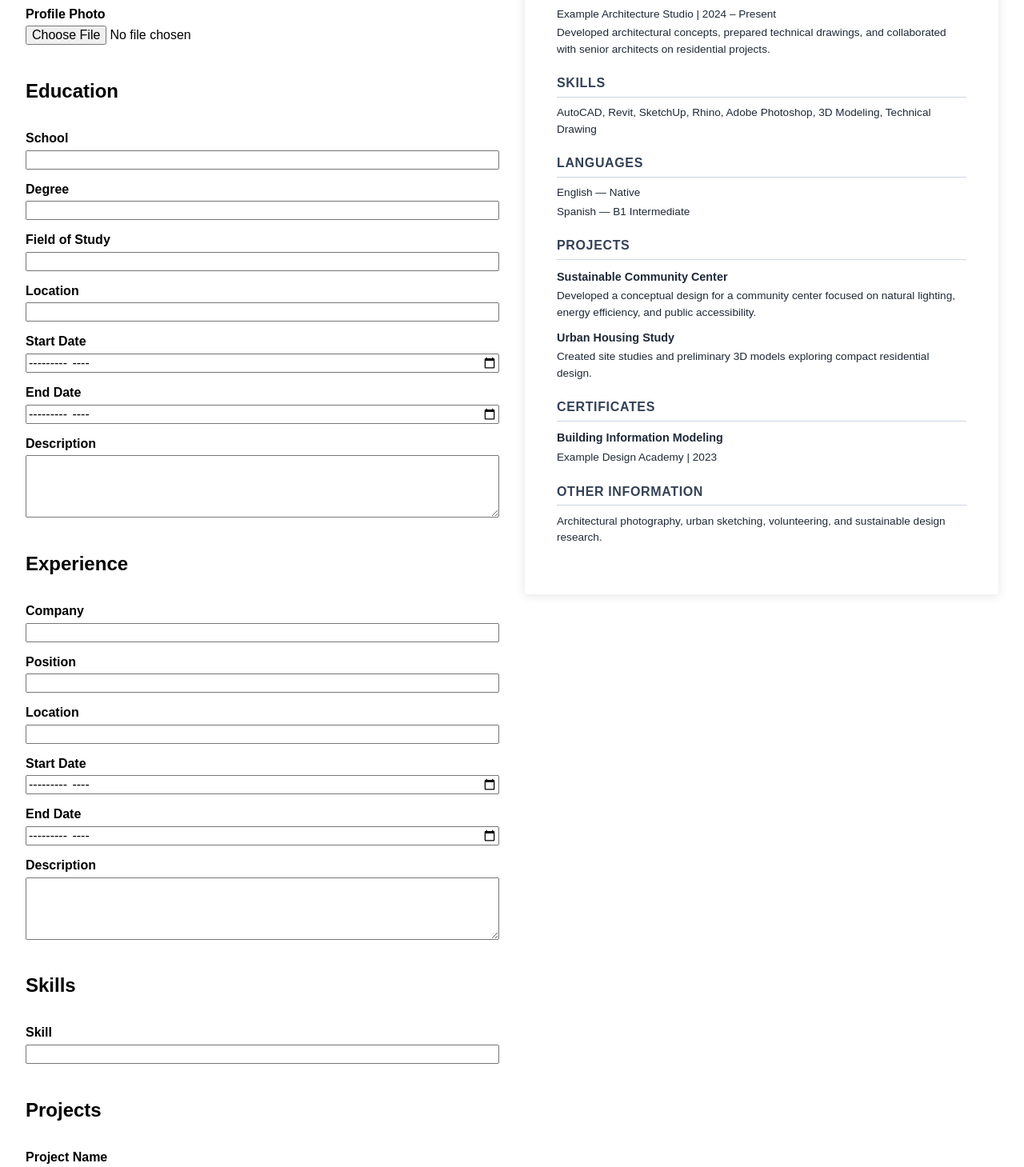
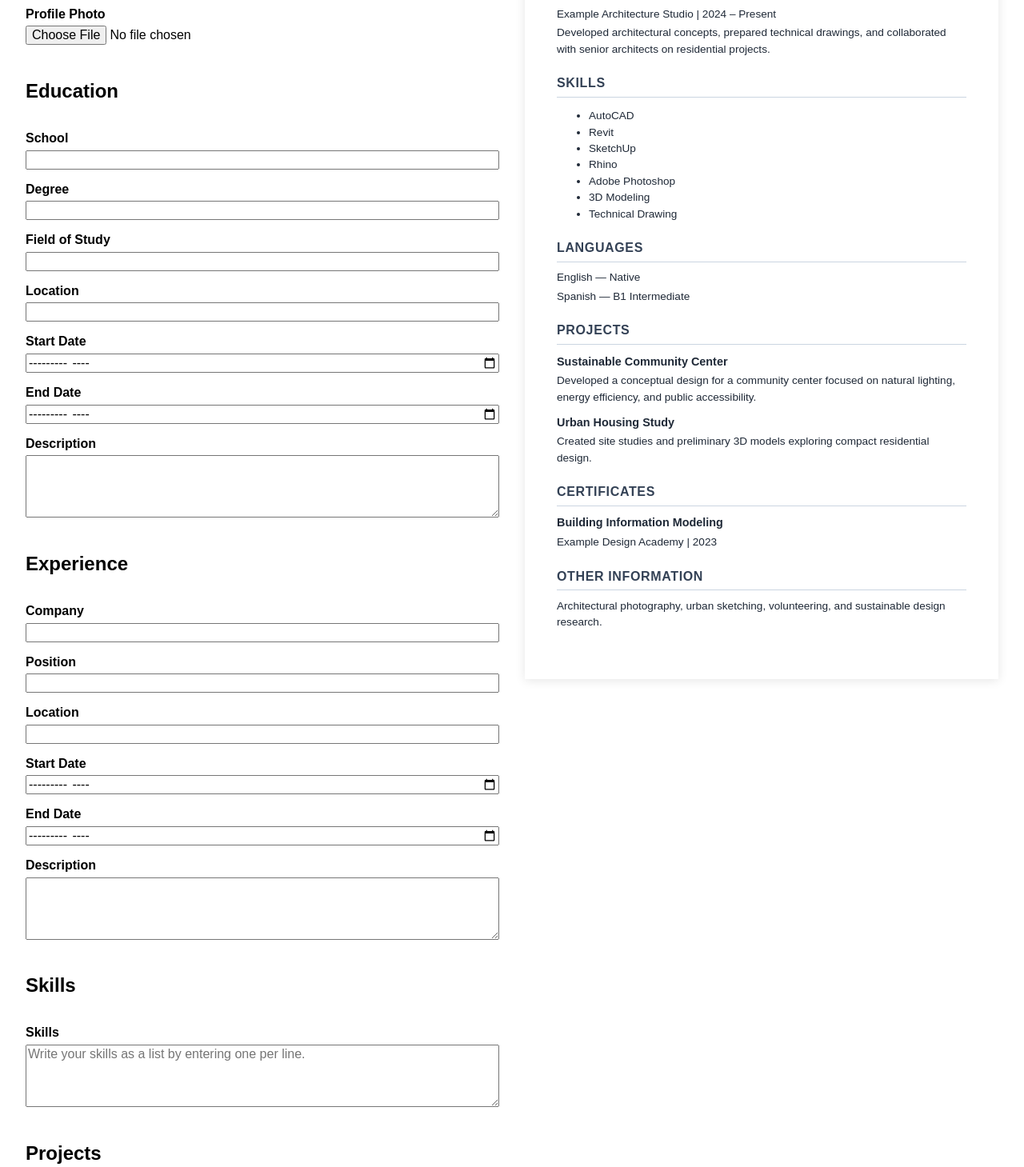
Before and after one commit to canberkg67/cv-app, a React (Vite) app: page / in a window 1280 px wide. Shown: the part 781-2240 px from the top of the page at 80% size. Built offline with nearby package versions, Linux system fonts and the light colour scheme.

Commit message:
feat: add state,live preview and list func to Skills

```diff
--- a/src/App.jsx
+++ b/src/App.jsx
@@ -33,6 +33,7 @@ export default function App() {
     jobEndDate: '',
     jobDescription: ''
   })
+  const [skills, setSkills] = useState('')
 
   function handlePersonalInfoChange(event) {
     const { name, value } = event.target;
@@ -58,6 +59,10 @@ export default function App() {
     }));
   }
 
+  function handleSkillsChange(event) {
+    setSkills(event.target.value);
+  }
+
   return (
     <>
       <Header />
@@ -69,11 +74,14 @@ export default function App() {
           onEducationChange={handleEducationChange}
           experience={experience}
           onExperienceChange={handleExperienceChange}
+          skills={skills}
+          onSkillsChange={handleSkillsChange}
         />
         <Preview
           personalInfo={personalInfo}
           education={education}
           experience={experience}
+          skills={skills}
         />
       </main>
     </>
--- a/src/components/Form.jsx
+++ b/src/components/Form.jsx
@@ -14,7 +14,9 @@ export default function Form({
     education,
     onEducationChange,
     experience,
-    onExperienceChange
+    onExperienceChange,
+    skills,
+    onSkillsChange
 }) {
     return (
         <section className="cv-form">
@@ -30,7 +32,10 @@ export default function Form({
             experience={experience}
             onExperienceChange={onExperienceChange}
             />
-            <Skills />
+            <Skills
+            skills={skills}
+            onSkillsChange={onSkillsChange}
+            />
             <Projects />
             <Certificates />
             <Exams />
--- a/src/components/Preview.jsx
+++ b/src/components/Preview.jsx
@@ -1,4 +1,9 @@
-export default function Preview({ personalInfo, education, experience }) {
+export default function Preview({ personalInfo, education, experience, skills }) {
+    const skillList = skills
+        .split("\n")
+        .map((skill) => skill.trim())
+        .filter(Boolean);
+
     return (
         <section className="cv-preview">
             <h2>Live Preview</h2>
@@ -61,10 +66,22 @@ export default function Preview({ personalInfo, education, experience }) {
 
                 <section className="cv-section">
                     <h3>Skills</h3>
-                    <p>
-                        AutoCAD, Revit, SketchUp, Rhino, Adobe Photoshop,
-                        3D Modeling, Technical Drawing
-                    </p>
+                    <ul>
+                        {(skillList.length > 0
+                            ? skillList
+                            : [
+                                "AutoCAD",
+                                "Revit",
+                                "SketchUp",
+                                "Rhino",
+                                "Adobe Photoshop",
+                                "3D Modeling",
+                                "Technical Drawing",
+                            ]
+                        ).map((skill, index) => (
+                            <li key={`${skill}-${index}`}>{skill}</li>
+                        ))}
+                    </ul>
                 </section>
 
                 <section className="cv-section">
--- a/src/components/Skills.jsx
+++ b/src/components/Skills.jsx
@@ -1,14 +1,17 @@
-export default function Skills() {
+export default function Skills({ skills, onSkillsChange }) {
     return (
         <section className="skills">
             <h2>Skills</h2>
 
             <div>
-                <label htmlFor="skill">Skill</label>
-                <input
-                    type="text"
-                    id="skill"
-                    name="skill"
+                <label htmlFor="skills">Skills</label>
+                <textarea
+                    id="skills"
+                    name="skills"
+                    rows="4"
+                    value={skills}
+                    onChange={onSkillsChange}
+                    placeholder="Write your skills as a list by entering one per line."
                 />
             </div>
         </section>
```
